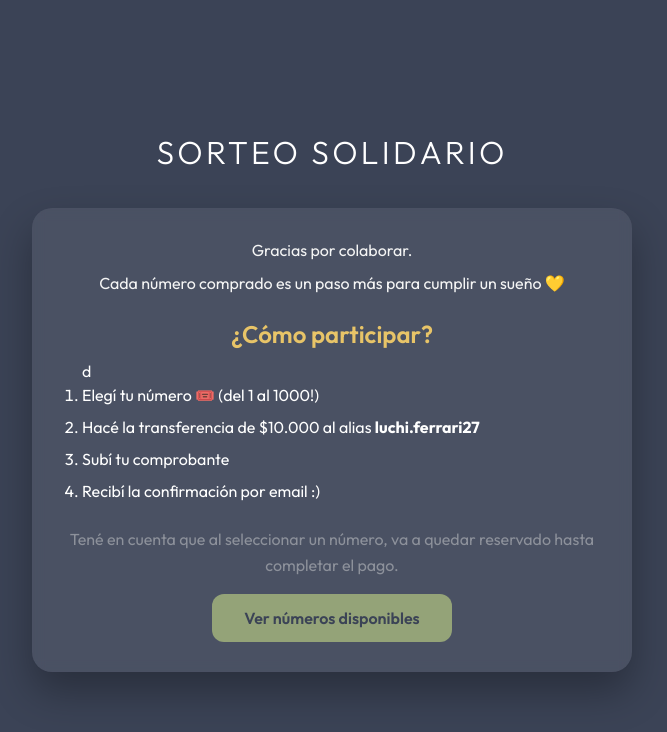
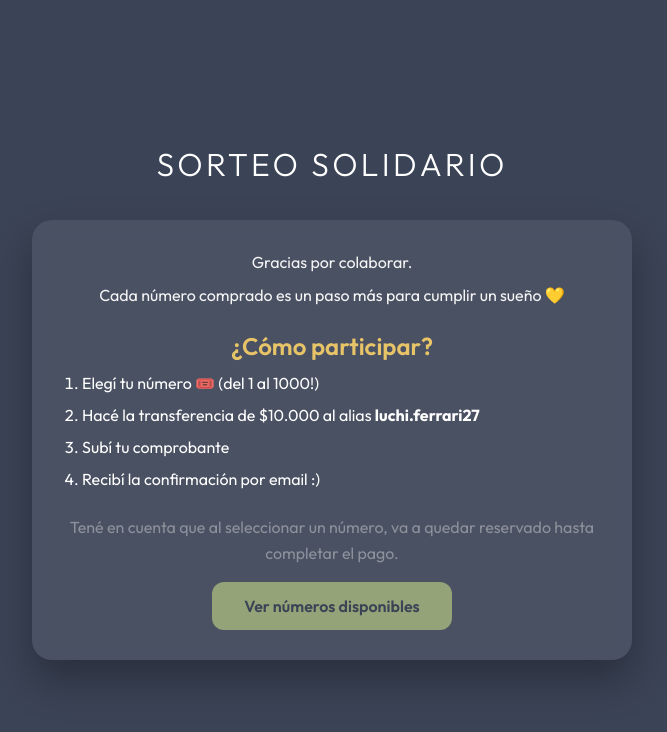
Before and after one commit to trinifaccini/soreteoluciv2, a React (Vite) app: page / in a window 1280 px wide. Shown: the top 732 px of the page, without its empty margins (0-667 px from the left). Built offline with nearby package versions, Linux system fonts and the light colour scheme.

Commit message:
Fix HTML syntax in Welcome component

```diff
--- a/src/Welcome.jsx
+++ b/src/Welcome.jsx
@@ -24,7 +24,7 @@ export default function Welcome() {
 
         <h3>¿Cómo participar?</h3>
 
-        <ol>d
+        <ol>
           <li>Elegí tu número 🎟️ (del 1 al 1000!)  </li>
           <li>Hacé la transferencia de $10.000 al alias <strong>luchi.ferrari27</strong></li>
           <li>Subí tu comprobante</li>
```
